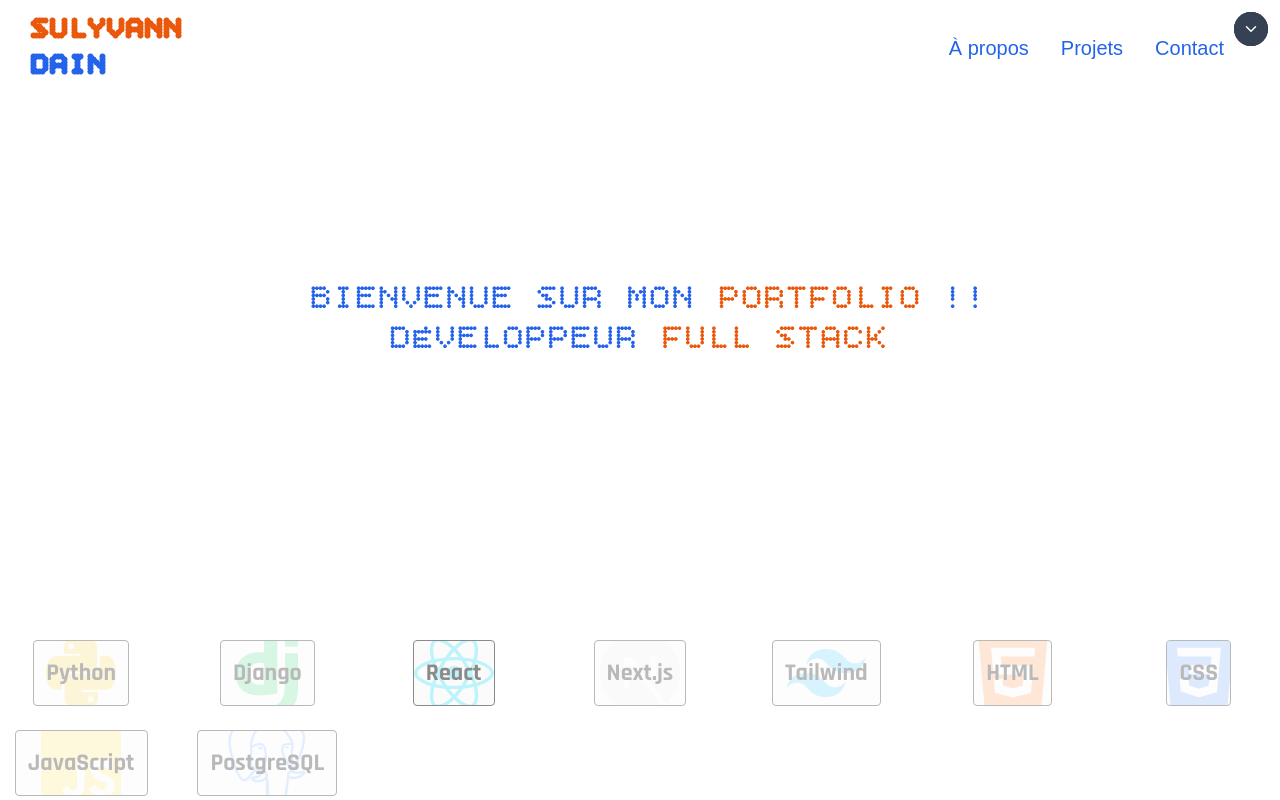
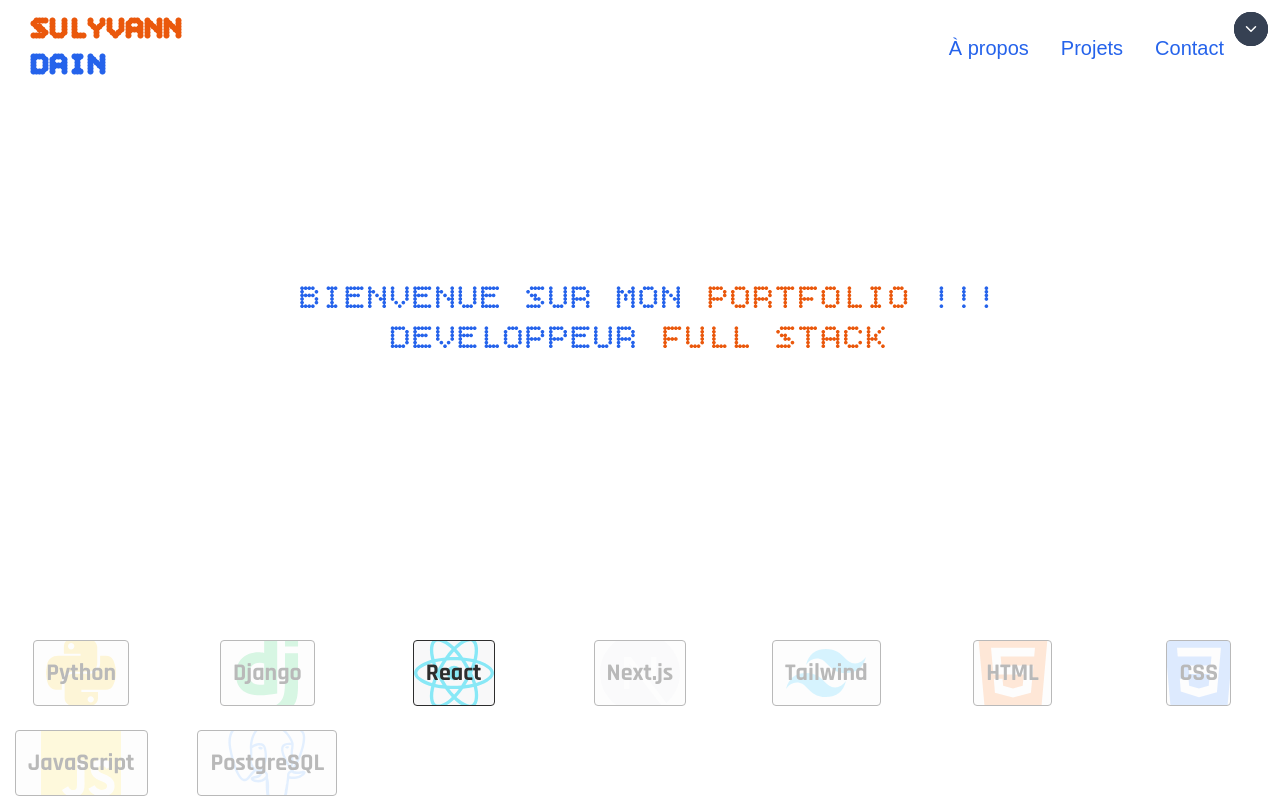
Before and after one commit to Phogo2112/Portfolio, a Next.js app: page / in a window 1280 px wide. Shown: the top 800 px of the page. Built offline with nearby package versions, Linux system fonts and the light colour scheme; a web font is replaced by a local one.

Commit message:
modif opacity icon react

```diff
--- a/app/components/Presentation.tsx
+++ b/app/components/Presentation.tsx
@@ -36,10 +36,10 @@
         <h1 className=" flex justify-center title ml-6">
           {" "}
           Bienvenue sur mon
-          <span className="text-(--color-accent)  mx-6 ">portfolio</span>!!
+          <span className="text-(--color-accent)  mx-6 ">portfolio</span>!!!
         </h1>
         <h2 className="flex justify-center ">
-          Développeur
+          Developpeur
           <div className="text-(--color-accent) ml-6">Full Stack</div>
         </h2>
       </div>
@@ -53,13 +53,13 @@
         px-3 py-4 rounded overflow-hidden group
         bg-gray-100/60 dark:bg-transparent border
         dark:border-transparent
-        ${activeIndex === index ? "opacity-50" : "opacity-30"}
+        ${activeIndex === index ? "opacity-90" : "opacity-30"}
       `}
           >
             <span className="z-10 font-tech-700">
               <a href={items.url}>{items.name}</a>
             </span>
-            <span className="absolute text-[80px] opacity-50 group-hover:opacity-80 dark:opacity-10 dark:group-hover:opacity-30 transition-all duration-300">
+            <span className="absolute text-[80px] opacity-50 group-hover:opacity-70 dark:opacity-50 dark:group-hover:opacity-50 transition-all duration-300">
               {items.icon}
             </span>
           </div>
```
